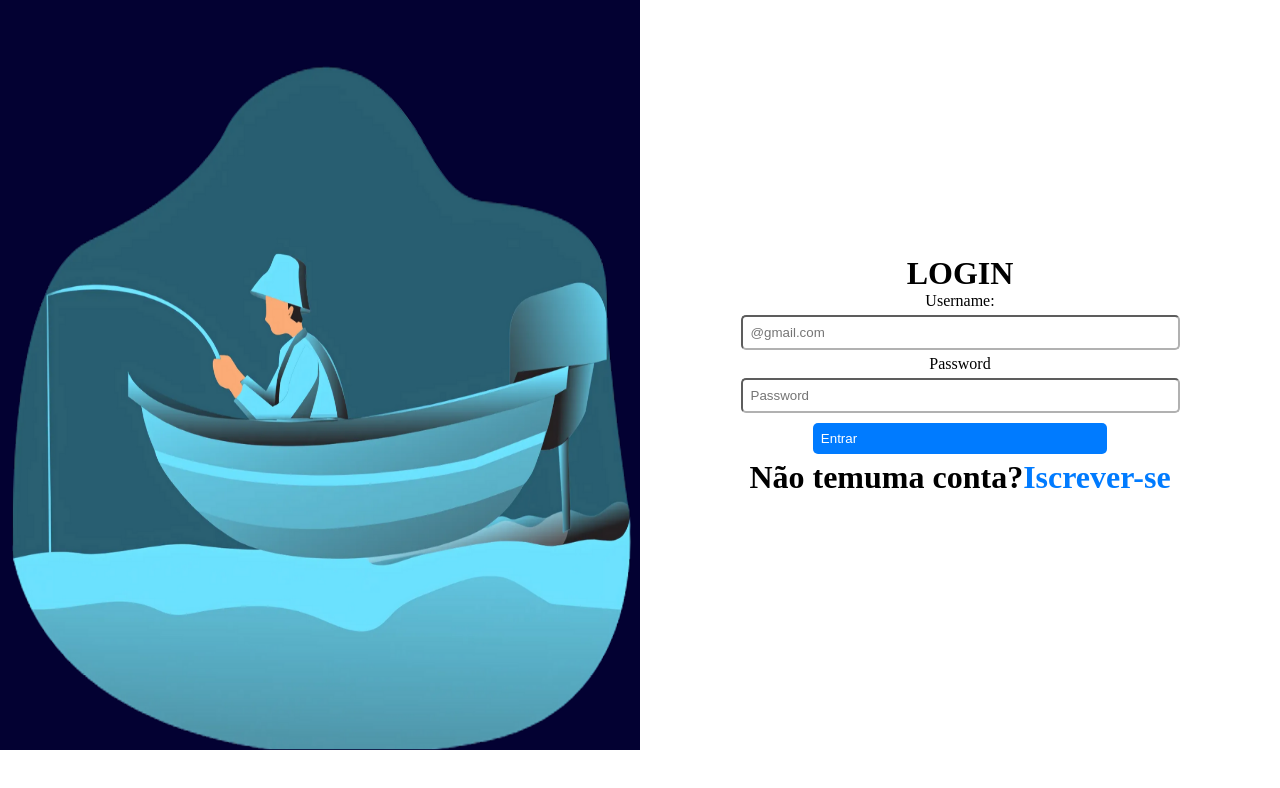
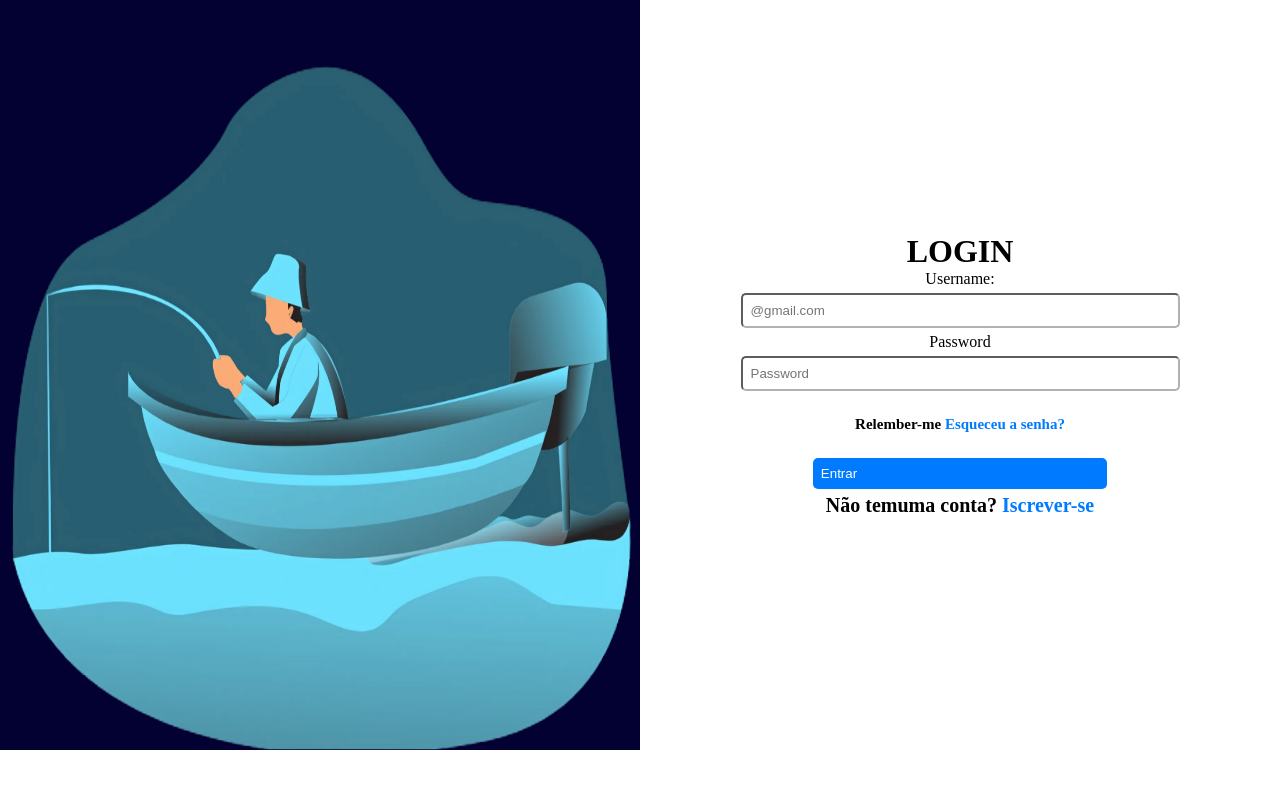
Before and after one commit to Murilo-Medeiros12/formul-rio, a plain HTML site: page index.html in a window 1280 px wide. Drawn offline with Linux system fonts and the light colour scheme.

Commit message:
formulario

```diff
--- a/css/style.css
+++ b/css/style.css
@@ -45,3 +45,10 @@
 span {
     color: #007BFF;
 }
+.naoconta{
+    font-size: 20px;
+}
+.esqueceusenha{
+    font-size: 15px;
+    padding: 20px;
+}
--- a/index.html
+++ b/index.html
@@ -22,9 +22,11 @@
             <label for="Password">Password</label>
             <input name="Password" id="Password" type="password" placeholder="Password">
 
+            <h1 class="esqueceusenha">Relember-me <span>Esqueceu a senha?</span></h1>
+
             <input  class="botaoentrar" type="submit" value="Entrar">
 
-            <h1 class="naoconta">Não temuma conta?<span>Iscrever-se</span></h1>
+            <h1 class="naoconta">Não temuma conta? <span>Iscrever-se</span></h1>
         </div>
     </div>
 
```
